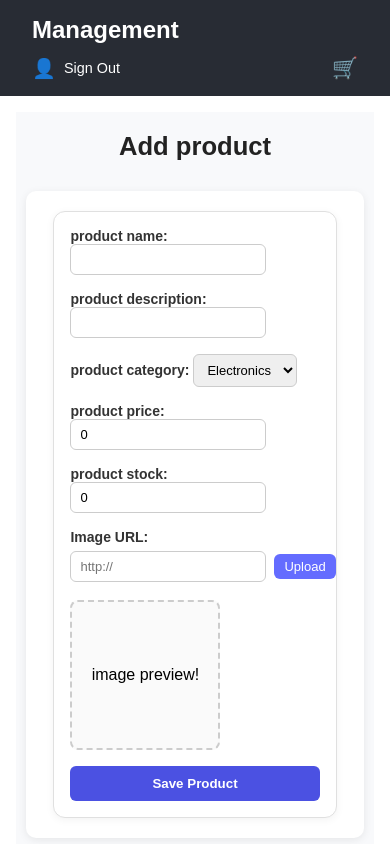
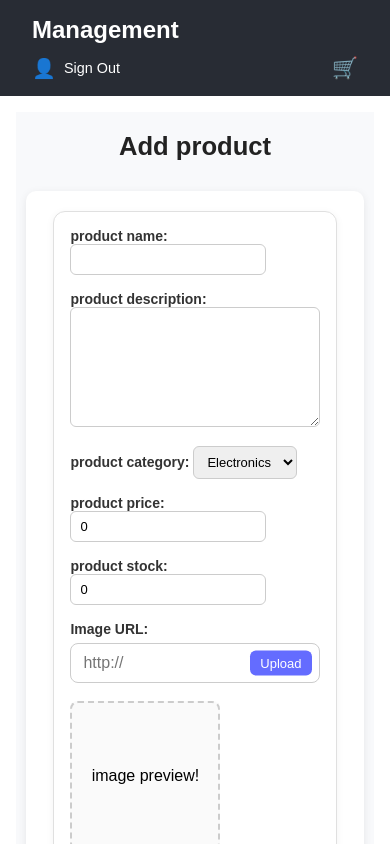
Before and after one commit to junlianglu/product-man-system, a React app in the folder frontend/: page /add-product in a window 390 px wide. Shown: the top 844 px of the page. Built offline with nearby package versions, Linux system fonts and the light colour scheme; no server answers; sample sign-in values are in the browser's storage; the HTML template or start-up script is replaced by a standard one.

Commit message:
fix edit page css problem, and delete pictures

```diff
--- a/frontend/src/components/product/ProductForm.jsx
+++ b/frontend/src/components/product/ProductForm.jsx
@@ -105,6 +105,14 @@ export default function ProductForm({onSubmit, initialData = {}}){
                             required
                             className={styles.input}
                         />
+                    ) : key === "description" ? (
+                        <textarea
+                        name="description"
+                        value={form.description}
+                        onChange={handleChange}
+                        className={styles.textarea}
+                        required
+                        />
                     ) : (
 
                         <input
@@ -120,10 +128,13 @@ export default function ProductForm({onSubmit, initialData = {}}){
             ))}
             <div className={styles.field}>
                 <label className={styles.label}>Image URL:</label>
-                <div className={styles.imageUploadContainer}>
+                <div className={styles.imageInputWrapper}>
                     <input
-                        type="text" placeholder="http://" value={form.imageURL} onChange={handleImageUrlChange}
-                        className={styles.input}
+                        type="text"
+                        placeholder="http://"
+                        value={form.imageURL}
+                        onChange={handleImageUrlChange}
+                        className={styles.imageInput}
                     />
                     <button type="button"
                     className={styles.uploadButton}
--- a/frontend/src/components/product/styles/ProductForm.module.css
+++ b/frontend/src/components/product/styles/ProductForm.module.css
@@ -1,3 +1,32 @@
+
+.imageInput {
+  width: 100%;
+  padding: 10px 90px 10px 12px;
+  border: 1px solid #ccc;
+  border-radius: 8px;
+  font-size: 1rem;
+  box-sizing: border-box;
+  outline: none;
+  transition: border-color 0.2s ease;
+}
+
+.imageInput:focus {
+  border-color: #646cff;
+  box-shadow: 0 0 0 2px rgba(100, 108, 255, 0.2);
+}
+
+.textarea {
+  width: 100%;
+  min-height: 120px;
+  font-size: 1rem;
+  padding: 8px;
+  border-radius: 6px;
+  border: 1px solid #ccc;
+  resize: vertical;
+}
+
+
+
 .formContainer {
   display: flex;
   flex-direction: column;
@@ -39,25 +68,31 @@
   box-shadow: 0 0 0 2px rgba(100, 108, 255, 0.2);
 }
 
-.imageUploadContainer {
+.imageInputWrapper {
+  position: relative;
+  width: 100%;
   display: flex;
   align-items: center;
-  gap: 8px;
 }
 
 .uploadButton {
-  padding: 6px 12px;
+  position: absolute;
+  right: 8px;
+  top: 50%;
+  transform: translateY(-50%);
   background-color: #646cff;
-  color: #fff;
+  color: white;
   border: none;
   border-radius: 6px;
+  padding: 6px 12px;
   cursor: pointer;
-  font-size: 14px;
+  font-size: 0.9rem;
+  font-weight: 500;
   transition: background-color 0.2s ease;
 }
 
 .uploadButton:hover {
-  background-color: #4b51e2;
+  background-color: #5558ff;
 }
 
 .imagePreview {
--- a/frontend/src/pages/product/EditProduct.jsx
+++ b/frontend/src/pages/product/EditProduct.jsx
@@ -34,9 +34,9 @@ export default function EditProduct(){
     if (!product) return <p>Product not found.</p>;
 
     return (
-        <div>
+        <div className={styles.pageWrapper}>
             <h1 className={styles.pageTitle}>Edit Product</h1>
-            <div className={styles.formContainer}>
+            <div className={styles.formWrapper}>
                 <ProductForm onSubmit={handleSubmit} initialData={product}/>
             </div>
         </div>
--- a/frontend/src/pages/product/styles/EditProduct.module.css
+++ b/frontend/src/pages/product/styles/EditProduct.module.css
@@ -4,44 +4,72 @@
   align-items: center;
   justify-content: flex-start;
   min-height: 100vh;
-  background-color: #f8f9fb;
-  padding: 40px 20px;
+  padding: 40px 16px;
+  background-color: #fafafa;
+  box-sizing: border-box;
 }
 
 .pageTitle {
-  font-size: 2rem;
-  font-weight: 700;
+  font-size: 1.8rem;
+  font-weight: 600;
   color: #222;
-  margin-bottom: 30px;
+  margin-bottom: 24px;
   text-align: center;
 }
 
-.formContainer {
-  background: #fff;
-  border-radius: 10px;
-  box-shadow: 0 2px 8px rgba(0, 0, 0, 0.08);
-  padding: 32px;
+.formWrapper {
   width: 100%;
   max-width: 600px;
+  background: #fff;
+  border-radius: 12px;
+  padding: 24px;
+  box-shadow: 0 4px 10px rgba(0, 0, 0, 0.05);
+  box-sizing: border-box;
+  display: flex;
+  flex-direction: column;
+  justify-content: center;
 }
 
-/* Responsive */
-@media (max-width: 768px) {
+
+@media (max-width: 1024px) {
   .pageTitle {
     font-size: 1.6rem;
   }
 
-  .formContainer {
-    padding: 24px;
+  .formWrapper {
+    max-width: 550px;
+    padding: 20px;
+  }
+}
+
+@media (max-width: 768px) {
+  .pageWrapper {
+    padding: 24px 12px;
+  }
+
+  .pageTitle {
+    font-size: 1.4rem;
+  }
+
+  .formWrapper {
+    width: 95%;
+    padding: 16px;
+    box-shadow: 0 2px 6px rgba(0, 0, 0, 0.04);
   }
 }
 
 @media (max-width: 480px) {
   .pageWrapper {
-    padding: 20px 10px;
+    padding: 20px 8px;
   }
 
-  .formContainer {
-    padding: 20px;
+  .pageTitle {
+    font-size: 1.2rem;
+  }
+
+  .formWrapper {
+    width: 100%;
+    padding: 14px;
+    border-radius: 10px;
   }
 }
```
Also changed, not shown: 6 other files (tests, documents, lock files or other folders).
